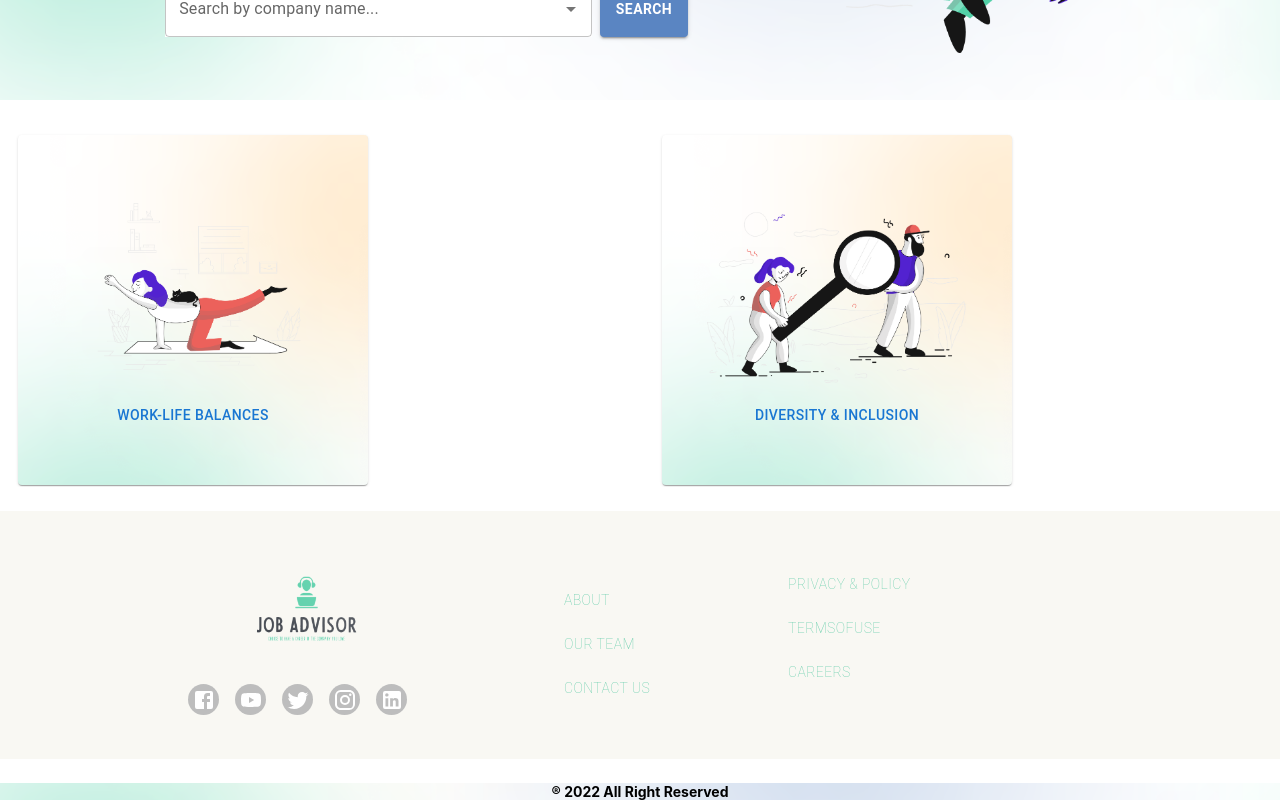
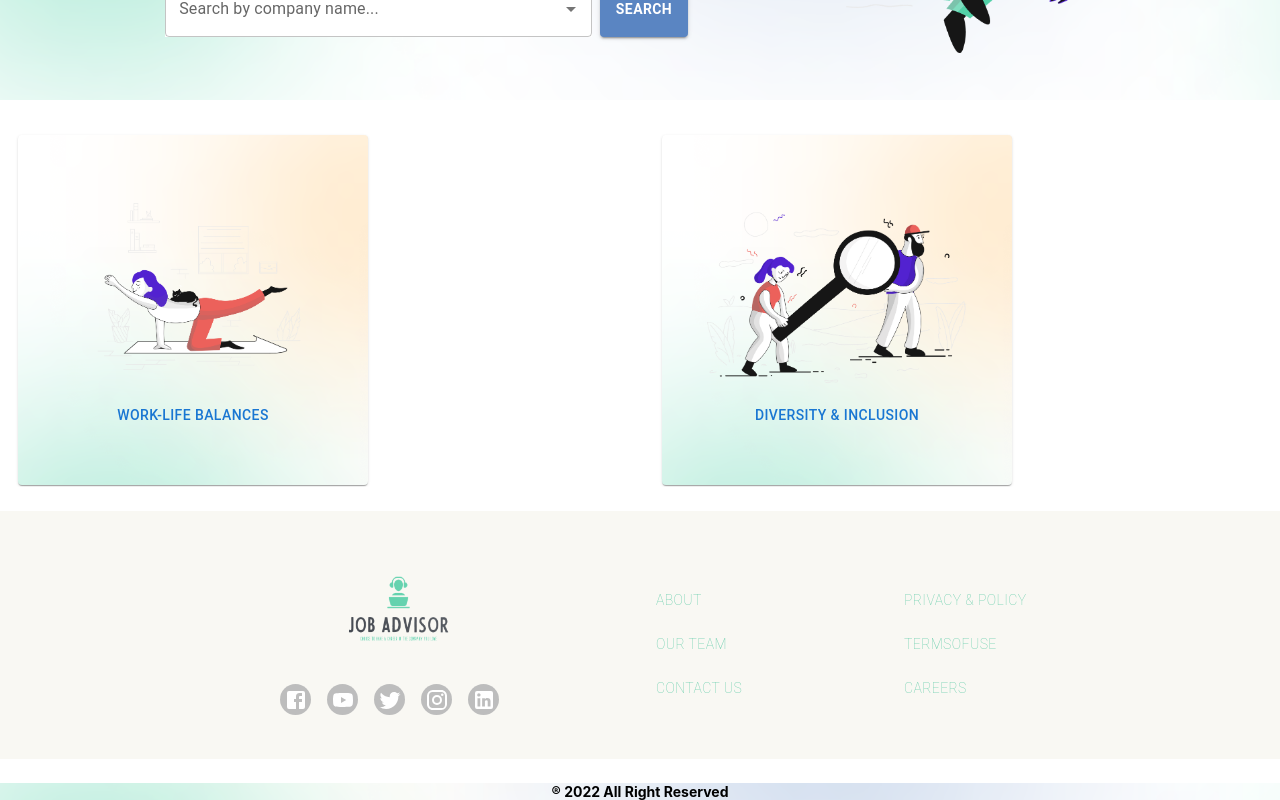
Before and after one commit to Job-Advisor-project/FrontEnd, a React (Create React App) app in the folder react/: page / in a window 1280 px wide. Shown: the part 464-1264 px from the top of the page. Built offline with nearby package versions, Linux system fonts and the light colour scheme.

Commit message:
grid item edited

```diff
--- a/react/src/components/Footer.jsx
+++ b/react/src/components/Footer.jsx
@@ -141,7 +141,7 @@ export default function Footer() {
               </ListItemText>
             </List>
           </Grid>
-          <Grid item md={6} lg={4} sx={{ my: 3 }}>
+          <Grid item md={8} xs={6} lg={2} sx={{ my: 5, mx: 3, mr: 1 }}>
             <List>
               <ListItemText>
                 <Typography
```
